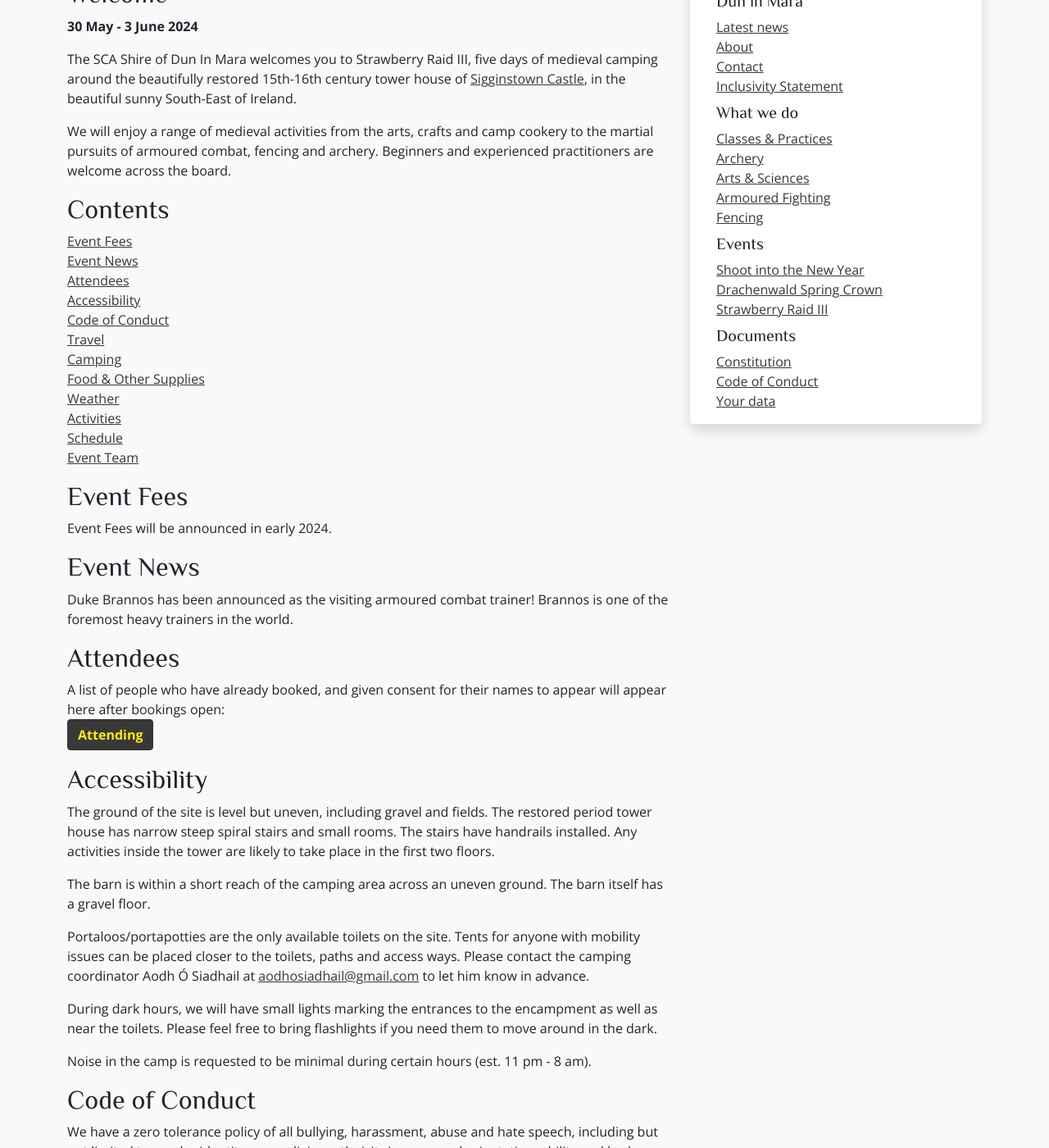
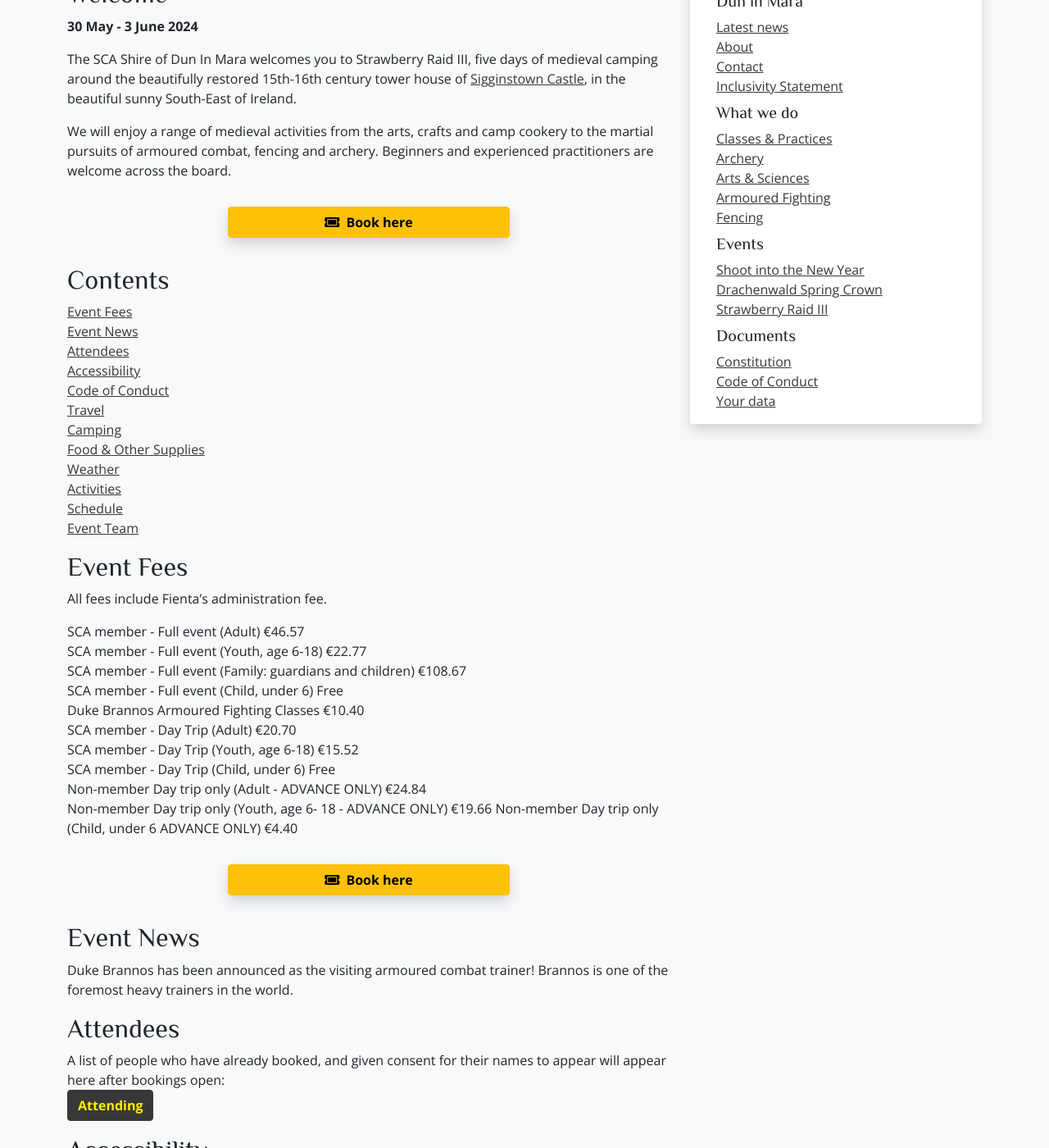
Before and after one commit to drachenwald/dun-in-mara, a Jekyll site: the page built from events/2024/strawberry-raid-iii/index.md, in a window 1280 px wide and 1400 px high, scrolled down 300 px. Shown: the whole window at 82% size. Built offline with Jekyll 4.4.1, drawn with Linux system fonts in a browser that asks for light colours; comment, search, counter and statistics services are not loaded; some of the changed text lies outside the part shown.

Commit message:
SR Updates, attempt 1

```diff
--- a/events/2024/strawberry-raid-iii/index.md
+++ b/events/2024/strawberry-raid-iii/index.md
@@ -11,6 +11,10 @@ excerpt: "30 May-3 June 2024. Sigginstown Castle, Co. Wexford, Ireland."
 The SCA Shire of Dun In Mara welcomes you to Strawberry Raid III, five days of medieval camping around the beautifully restored 15th-16th century tower house of [Sigginstown Castle](https://www.sigginstowncastle.com/), in the beautiful sunny South-East of Ireland.
 
 We will enjoy a range of medieval activities from the arts, crafts and camp cookery to the martial pursuits of armoured combat, fencing and archery. Beginners and experienced practitioners are welcome across the board.
+
+<div class="text-center m-4">
+  <a class="btn btn-warning shadow m-2 w-50" href="https://fienta.com/duninmara-strawberryraid-79085"><i class="fas fa-ticket-alt me-1 m"></i> Book here</a><br />
+</div>
 
 ## Contents
 
@@ -30,7 +34,23 @@ We will enjoy a range of medieval activities from the arts, crafts and camp cook
 <a name="eventfees"></a>
 ## Event Fees
 
-Event Fees will be announced in early 2024.
+All fees include Fienta's administration fee.
+
+SCA member - Full event (Adult) €46.57
+SCA member - Full event (Youth, age 6-18) €22.77
+SCA member - Full event (Family: guardians and children) €108.67
+SCA member - Full event (Child, under 6) Free
+Duke Brannos Armoured Fighting Classes €10.40
+SCA member - Day Trip (Adult) €20.70
+SCA member - Day Trip (Youth, age 6-18) €15.52
+SCA member - Day Trip (Child, under 6) Free
+Non-member Day trip only (Adult - ADVANCE ONLY) €24.84
+Non-member Day trip only (Youth, age 6- 18 - ADVANCE ONLY) €19.66
+Non-member Day trip only (Child, under 6 ADVANCE ONLY) €4.40
+
+<div class="text-center m-4">
+  <a class="btn btn-warning shadow m-2 w-50" href="https://fienta.com/duninmara-strawberryraid-79085"><i class="fas fa-ticket-alt me-1 m"></i> Book here</a><br />
+</div>
 
 ## Event News
 
@@ -121,12 +141,19 @@ The schedule will be announced a week or two before the event.
 Contact Master Agnes at <a href="mailto:agneslaverte@gmail.com">agneslaverte@gmail.com</a> with any queries.
 
 Head Steward: Master Agnes Boncuer <a href="mailto:agneslaverte@gmail.com">agneslaverte@gmail.com</a>
+Deputy Event Steward: Aodhán Dha Ceist
 Site Coordinator: Maestra Damiana Illaria d'Onde <a href="mailto:Lizjones429@earthlink.net">Lizjones429@earthlink.net</a>
-Reservations: TBC
-Camping & Facilities team: Máistir Aodh Ó Siadhail <a href="mailto:aodhosiadhail@gmail.com">aodhosiadhail@gmail.com</a>
+Reservations: Mallymkun Rauði
+Camping Team: Máistir Aodh Ó Siadhail <a href="mailto:aodhosiadhail@gmail.com">aodhosiadhail@gmail.com</a>, Gabrielle of Dun in Mara
+Facilities Team: Hugh de Belesduna, Nadja of Dun in Mara
+Atmosphere & Decorations Team: Órlaith Caomhánach, Alays de Lunel
 Armoured Combat & Marshal in Charge: TBC
 Rapier and Cut & Thrust (steel fencing): TBC
-Archery: TBC
-Arts & Sciences (arts & crafts activities): TBC
+Archery & Thrown Weapons: Alays de Lunel, Gwerful an filí, Gabrielle of Dun in Mara
+Arts & Sciences (arts & crafts activities): Melisende FitzWalter, Katie of Dun in Mara
 Herald in Charge: TBC
 Royal Liaison team: TBC
+
+<div class="text-center m-4">
+  <a class="btn btn-warning shadow m-2 w-50" href="https://fienta.com/duninmara-strawberryraid-79085"><i class="fas fa-ticket-alt me-1 m"></i> Book here</a><br />
+</div>
```
